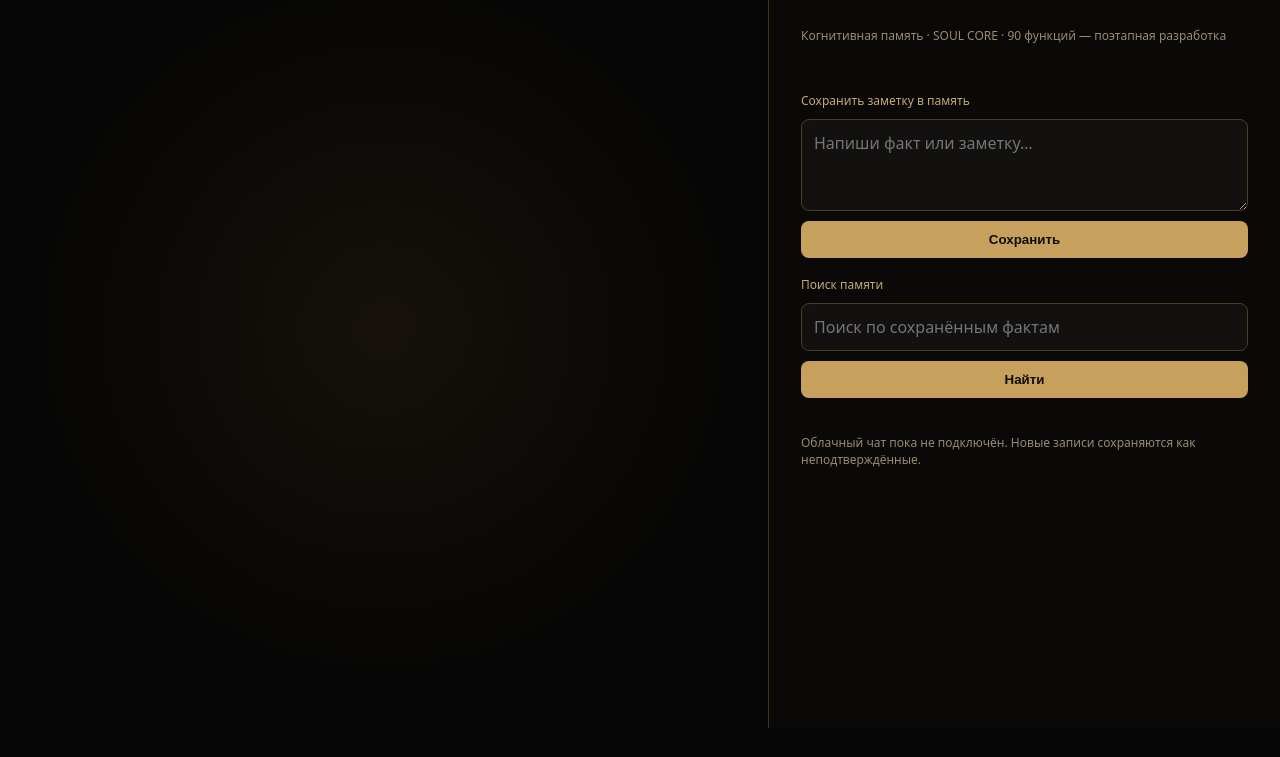
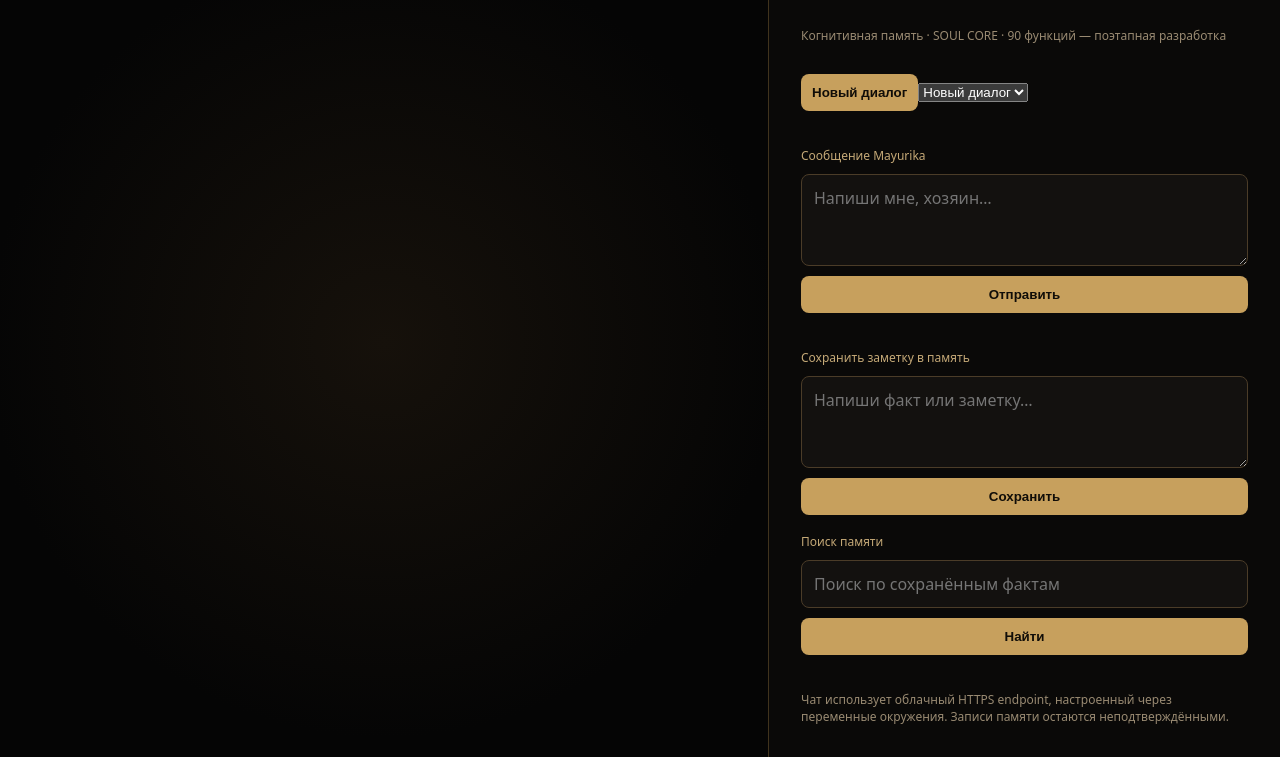
Before and after one commit to Aspksa/Mayurika, a plain HTML site: page frontend/index.html in a window 1280 px wide. Shown: the part 72-829 px from the top of the page. Before the commit the page ends 800 px from the top, so only its background shows below. Drawn offline with Linux system fonts and the light colour scheme.

Commit message:
Add integrated chat and conversation history UI

```diff
--- a/frontend/index.html
+++ b/frontend/index.html
@@ -1,3 +1,3 @@
 <!doctype html>
 <html lang="ru"><head><meta charset="utf-8"><meta name="viewport" content="width=device-width, initial-scale=1"><title>Mayurika</title><link rel="stylesheet" href="./style.css"></head>
-<body><main><section class="brain"><canvas id="memory-map" aria-label="Карта событий памяти"></canvas><div class="map-label">MAYURIKA · MEMORY</div></section><section class="panel"><header><h1>Mayurika</h1><span id="status">Подключение…</span></header><p class="hint">Когнитивная память · SOUL CORE · 90 функций — поэтапная разработка</p><div id="messages" aria-live="polite"></div><form id="memory-form"><label for="memory-input">Сохранить заметку в память</label><textarea id="memory-input" maxlength="5000" rows="3" placeholder="Напиши факт или заметку…"></textarea><button type="submit">Сохранить</button></form><form id="search-form"><label for="search-input">Поиск памяти</label><input id="search-input" placeholder="Поиск по сохранённым фактам"><button type="submit">Найти</button></form><div id="results"></div><small>Облачный чат пока не подключён. Новые записи сохраняются как неподтверждённые.</small></section></main><script type="module" src="./app.js"></script></body></html>
+<body><main><section class="brain"><canvas id="memory-map" aria-label="Карта событий памяти"></canvas><div class="map-label">MAYURIKA · MEMORY</div></section><section class="panel"><header><h1>Mayurika</h1><span id="status">Подключение…</span></header><p class="hint">Когнитивная память · SOUL CORE · 90 функций — поэтапная разработка</p><div class="chat-toolbar"><button id="new-chat" type="button">Новый диалог</button><select id="conversations" aria-label="История диалогов"><option value="">Новый диалог</option></select></div><div id="chat-log" aria-live="polite"></div><form id="chat-form"><label for="chat-input">Сообщение Mayurika</label><textarea id="chat-input" maxlength="5000" rows="3" placeholder="Напиши мне, хозяин…"></textarea><button id="send-chat" type="submit">Отправить</button></form><div id="messages" aria-live="polite"></div><form id="memory-form"><label for="memory-input">Сохранить заметку в память</label><textarea id="memory-input" maxlength="5000" rows="3" placeholder="Напиши факт или заметку…"></textarea><button type="submit">Сохранить</button></form><form id="search-form"><label for="search-input">Поиск памяти</label><input id="search-input" placeholder="Поиск по сохранённым фактам"><button type="submit">Найти</button></form><div id="results"></div><small>Чат использует облачный HTTPS endpoint, настроенный через переменные окружения. Записи памяти остаются неподтверждёнными.</small></section></main><script type="module" src="./app.js"></script></body></html>
```
